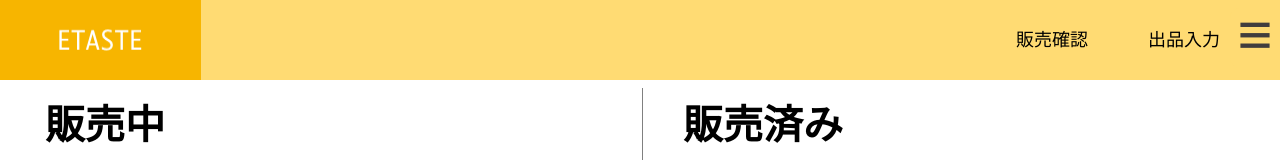
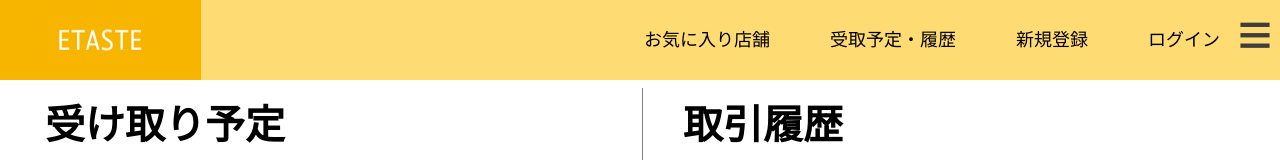
Before and after one commit to Kota-Y/etaste, a React (Create React App) app in the folder app/: page /deal in a window 1280 px wide. Shown: the top 160 px of the page. Built offline with nearby package versions, Linux system fonts and the light colour scheme; no server answers; what google-maps-react would draw is missing.

Commit message:
layout login-button

```diff
--- a/app/src/CSS/Header.css
+++ b/app/src/CSS/Header.css
@@ -3,10 +3,6 @@
   background: #ffdb73;
 }
 
-.logo {
-  width: 80px;
-  height: 80px;
-}
 
 .title {
   width: 201px;
--- a/app/src/Components/Header.js
+++ b/app/src/Components/Header.js
@@ -1,5 +1,7 @@
 import React from "react";
 import { withRouter } from "react-router";
+
+import { isLogin } from "../function/DefineConst";
 import "../CSS/Header.css";
 
 class Header extends React.Component {
@@ -26,6 +28,9 @@ class Header extends React.Component {
   render() {
     return (
       <div className="header">
+        {(() => {
+          if ( isLogin ) {
+            return (
               <div className="header-contents">
                 <img src="./title.png" alt="" className="title" />
                 <h2
@@ -37,6 +42,19 @@ class Header extends React.Component {
                 <h2
                   onClick={ this.handleToFavoriteListPage }
                 >お気に入り店舗</h2>
+              </div>)
+          } else {
+            return (
+              <div className="header-contents">
+                <img src="./title.png" alt="" className="title" />
+                <h2>ログイン</h2>
+                <h2>新規登録</h2>
+                <h2>受取予定・履歴</h2>
+                <h2>お気に入り店舗</h2>
+              </div>
+            )
+          }
+        })()}
         <div id="ham-menu">
           <ul>
             <h3
@@ -81,7 +99,6 @@ class Header extends React.Component {
         </div>
         <div id="menu-background" />
       </div>
-      </div>
     );
   }
 }
--- a/app/src/Components/HeaderStore.js
+++ b/app/src/Components/HeaderStore.js
@@ -1,5 +1,7 @@
 import React from "react";
 import { withRouter } from "react-router";
+
+import { isLogin } from "../function/DefineConst";
 import "../CSS/Header.css";
 
 class BranchingHeader extends React.Component {
@@ -22,12 +24,28 @@ class BranchingHeader extends React.Component {
   render() {
     return (
       <div className="header">
+        {(() => {
+              if ( isLogin ) {
+                return (
                   <div className="header-contents">
                     <img src="./title.png" alt="" className="title" />
                     <h2>出品入力</h2>
                     <h2
                         onClick={ this.handleToDealPage }
                     >販売確認</h2>
+                  </div>)
+              } else {
+                return (
+                  <div className="header-contents">
+                    <img src="./title.png" alt="" className="title" />
+                    <h2>ログイン</h2>
+                    <h2>新規登録</h2>
+                    <h2>受取予定・履歴</h2>
+                    <h2>お気に入り店舗</h2>
+                  </div>
+                )
+              }
+            })()}
             <div id="ham-menu">
                 <ul>
                     <h3
@@ -65,7 +83,6 @@ class BranchingHeader extends React.Component {
             </div>
             <div id="menu-background" />
         </div>
-      </div>
     );
   }
 }
--- a/app/src/function/DefineConst.js
+++ b/app/src/function/DefineConst.js
@@ -18,4 +18,7 @@ class SuperKlass {
 export default SuperKlass;
 
 /* ストアとユーザーの判別をする(仮) */
-export const isStore = true;
+export const isStore = false;
+
+/* ユーザーのログイン状態の判断(仮) */
+export const isLogin = false;
```
Lines whose indentation alone changed are shown as unchanged.
